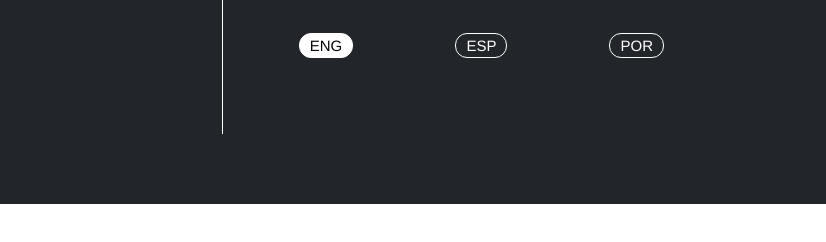
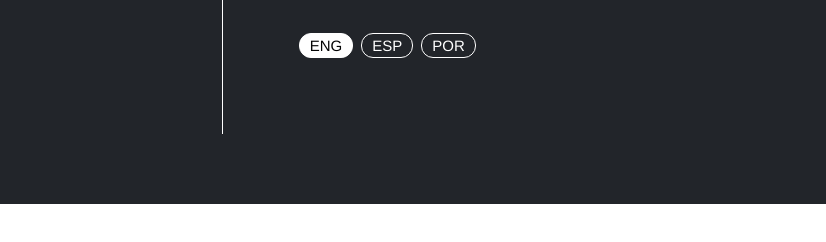
Before and after one commit to nicoll-85/Bitacora-del-parvulo, a plain HTML site: page html/home.html in a window 1280 px wide. Shown: the part 288-530 px from the top of the page, 454-1280 px from the left. Drawn offline with nearby package versions, Linux system fonts and the light colour scheme; a web font is replaced by a local one.

Commit message:
Fix language options margin

```diff
--- a/sass/modules/footer.scss
+++ b/sass/modules/footer.scss
@@ -38,6 +38,12 @@ footer {
 	  list-style: none;
 	  margin-top: 0;
 	  margin-bottom: 11px;
+	}
+	.lang-select__options {
+		justify-content: flex-start;
+		li {
+			margin-right: 8px;
+		}
 	}
 }
 
```
Also changed, not shown: html/css/theme-oc.css, 1 other file.
